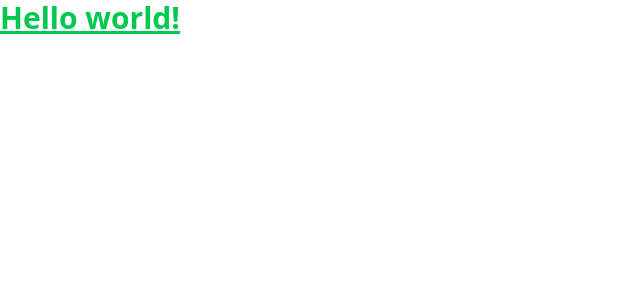
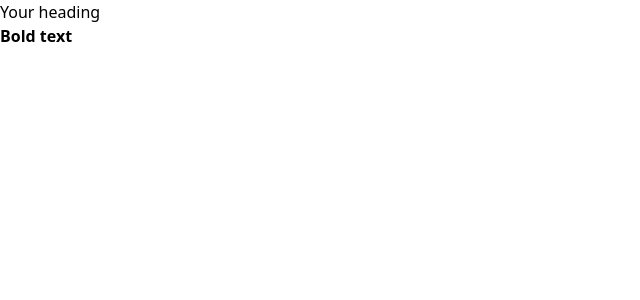
Before and after one commit to LuseBiswas/Portfolio, a Next.js app in the folder my-app/: page / in a window 1280 px wide. Shown: the top 300 px of the page, without its empty margins (0-640 px from the left). Built offline with nearby package versions, Linux system fonts and the light colour scheme.

Commit message:
DM Sans font is added

```diff
--- a/my-app/app/globals.css
+++ b/my-app/app/globals.css
@@ -1 +1,5 @@
 @import "tailwindcss";
+
+@theme {
+  --font-family-dm-sans: var(--font-dm-sans), sans-serif;
+}
--- a/my-app/app/layout.jsx
+++ b/my-app/app/layout.jsx
@@ -1,4 +1,4 @@
-import { Geist, Geist_Mono } from "next/font/google";
+import { Geist, Geist_Mono, DM_Sans } from "next/font/google";
 import "./globals.css";
 
 const geistSans = Geist({
@@ -11,6 +11,11 @@ const geistMono = Geist_Mono({
   subsets: ["latin"],
 });
 
+const dmSans = DM_Sans({
+  variable: "--font-dm-sans",
+  subsets: ["latin"],
+});
+
 export const metadata = {
   title: "Create Next App",
   description: "Generated by create next app",
@@ -19,7 +24,7 @@ export const metadata = {
 export default function RootLayout({ children }) {
   return (
     <html lang="en">
-      <body className={`${geistSans.variable} ${geistMono.variable}`}>
+      <body className={`${geistSans.variable} ${geistMono.variable} ${dmSans.variable}`}>
         {children}
       </body>
     </html>
--- a/my-app/app/page.jsx
+++ b/my-app/app/page.jsx
@@ -4,9 +4,8 @@ export default function Home() {
   return (
     <>
     <div>
-    <h1 className="text-3xl font-extrabold underline text-green-500">
-      Hello world!
-    </h1>
+    <h1 className="font-dm-sans">Your heading</h1>
+<p className="font-dm-sans font-bold">Bold text</p>
     </div>
     </>
   );
```
